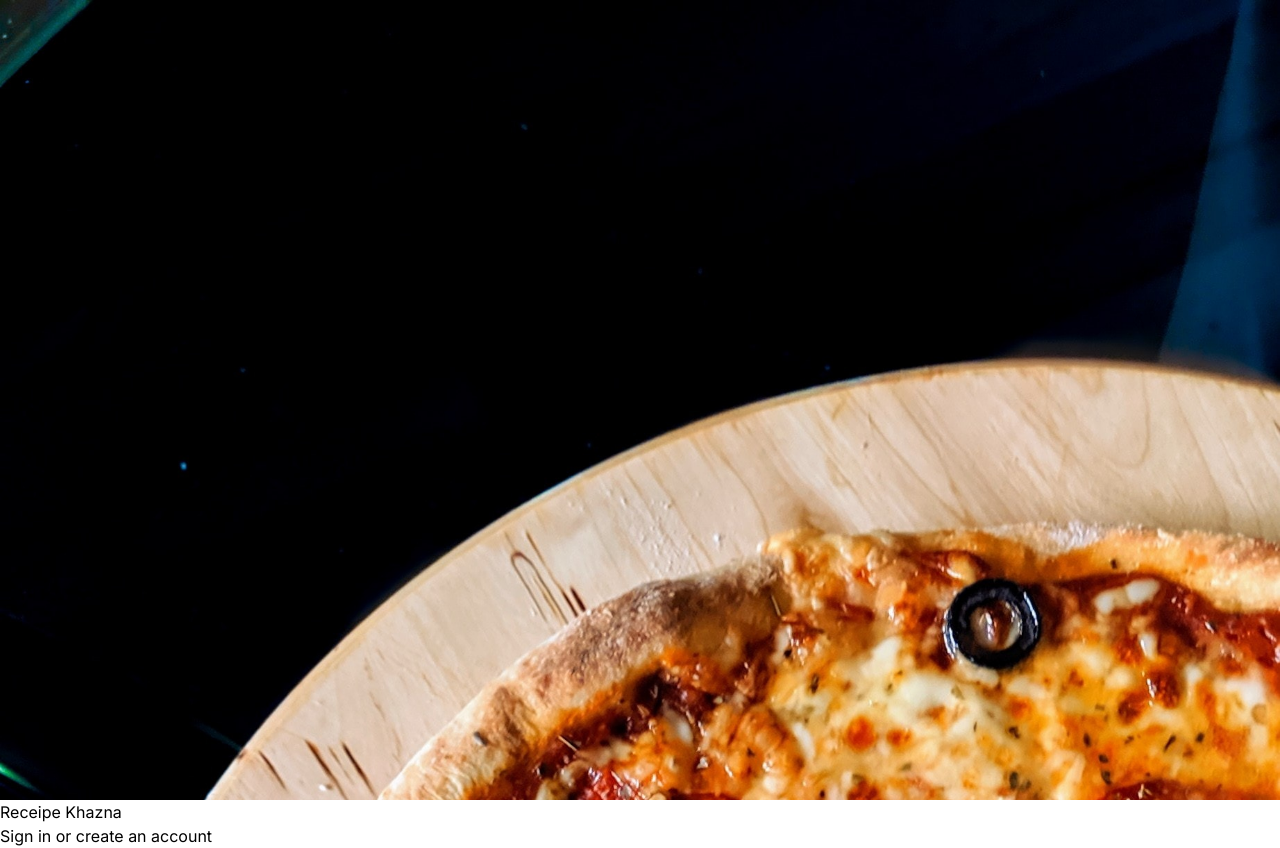
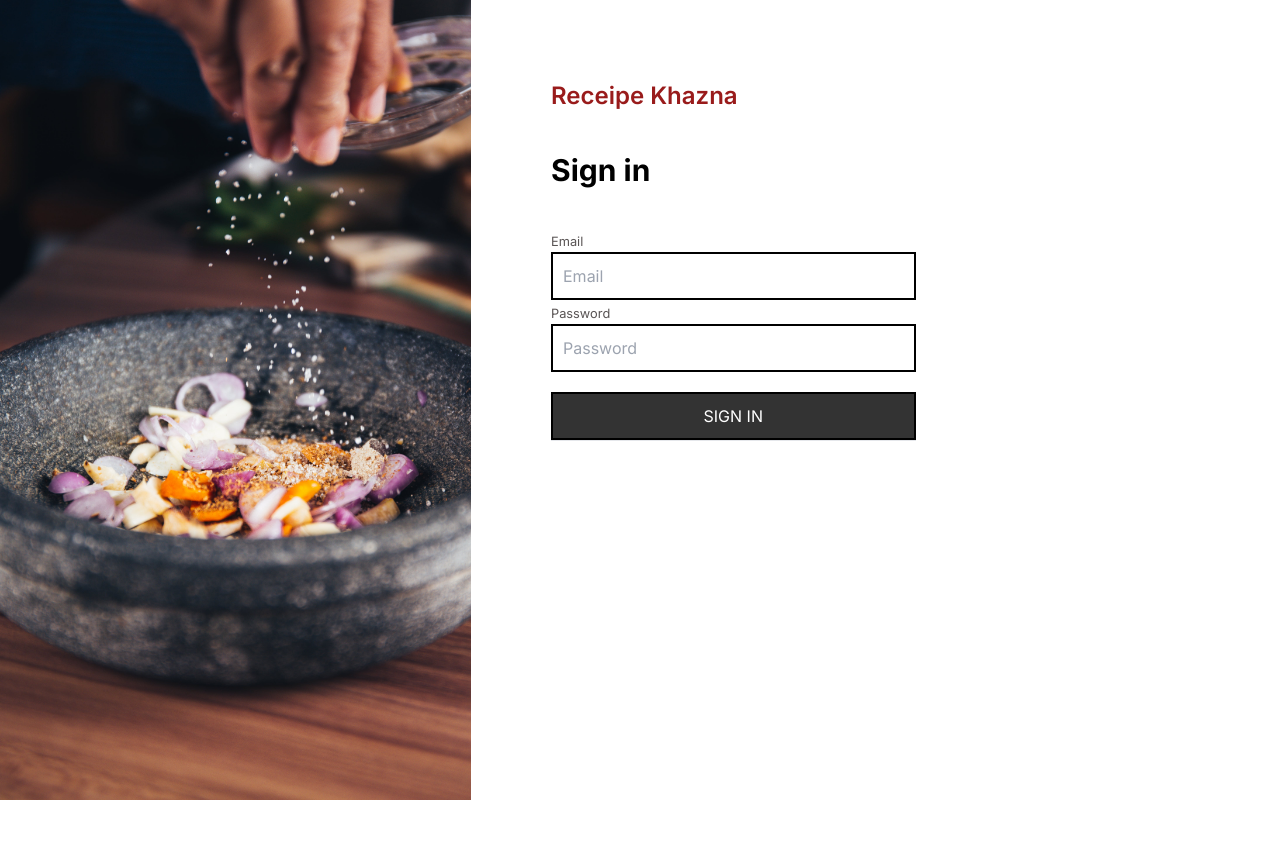
Before and after one commit to Raviikumar001/Recepie-khazana, a Next.js app in the folder frontend/: page /accounts/signup in a window 1280 px wide. After the commit the page ends 800 px from the top, so only its background shows below. Built offline with nearby package versions, Linux system fonts and the light colour scheme.

Commit message:
added login page

```diff
--- a/frontend/src/app/accounts/signup/_signupForm.tsx
+++ b/frontend/src/app/accounts/signup/_signupForm.tsx
@@ -3,11 +3,15 @@ import React from 'react'
 const SignupForm = () => {
     return (
         <div>
-            <form>
-                <label htmlFor='email'></label><br />
-                <input name='email' />
-                <label htmlFor='password' /> <br />
-                <button >Sign In</button>
+            <form className='form' >
+                <label htmlFor='email' className='lablel-text' >Email</label><br />
+                <input name='email' type='text' placeholder='Email' className='input-box '/><br />
+
+                <label htmlFor='password' className='lablel-text' >Password  </label><br />
+                <input type='password' name='password' placeholder='Password' className='input-box ' /><br />
+
+                <button className='text-btn' > SIGN IN</button>
+                <hr />
 
 
 
--- a/frontend/src/app/accounts/signup/page.tsx
+++ b/frontend/src/app/accounts/signup/page.tsx
@@ -5,7 +5,7 @@ import React from 'react'
 const page = () => {
   return (
     <>
-    <div className="h-full h-screen">
+    <div className="h-full h-screen w-[100%]">
 
     <Signup />
     </div>
--- a/frontend/src/app/accounts/signup/signup.tsx
+++ b/frontend/src/app/accounts/signup/signup.tsx
@@ -1,5 +1,5 @@
 import React from 'react'
-import pizza from '../../../../public/pizza.jpg'
+import SignupForm from './_signupForm'
 
 
 const Signup = () => {
@@ -8,22 +8,26 @@ const Signup = () => {
 
 
   return (
-    <div className='grid grid-col-2 grid-flow-row  h-full'>
+    <div className='grid grid-col-2 grid-flow-col  h-full w-full'>
       <div
+
+      className='min-width: min-content'
       style={{
-        backgroundImage: 'url("/pizza.jpg")',
+        backgroundImage: 'url("/recepie1.jpg")',
         backgroundSize: 'cover',
         height: '100vh',
         width: "100%"
       }}
+
+
     >
 
       </div>
-      <div>
+      <div className='account-box'>
 
-        <h1>Receipe Khazna</h1>
-        <h3>Sign in or create an account</h3>
-
+        <h1 className='font-semibold text-2xl text-red-800'>Receipe Khazna</h1>
+        <h3 className='font-bold text-3xl account-heading'>Sign in </h3>
+        <SignupForm />
       </div>
 
     </div>
--- a/frontend/src/app/globals.css
+++ b/frontend/src/app/globals.css
@@ -2,7 +2,49 @@
 @tailwind components;
 @tailwind utilities;
 
+@import url('https://fonts.googleapis.com/css2?family=Inter:wght@100;200;300;400;500;600;700;800;900&display=swap');
+
+
+
+
 *body {
     padding: 0;
     margin: 0;
+    font-family: 'Inter', sans-serif;
+
+
 }
+
+@layer components {
+    .account-box {
+        @apply pl-[5rem] mt-[5rem]
+    }
+
+
+    .account-heading {
+        @apply mt-10
+    }
+
+    .form {
+        @apply mt-10 w-[50%]
+    }
+
+
+    .input-box {
+        @apply border-2 border-black w-full p-2.5
+    }
+
+    .text-btn {
+        @apply border-2 border-black w-full p-2.5 text-center mt-5 bg-[#333333] text-white
+    }
+
+    /* .label-text{
+        @apply text-xs
+    } */
+}
+
+.lablel-text {
+    font-size: .8rem;
+    margin-top: 1rem;
+    color: #595454;
+}
```
Also changed, not shown: frontend/public/recepie1.jpg (added), frontend/src/app/page.tsx (line endings or trailing spaces).
